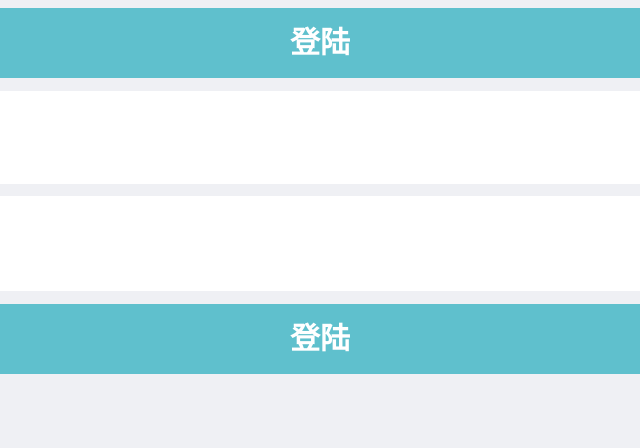
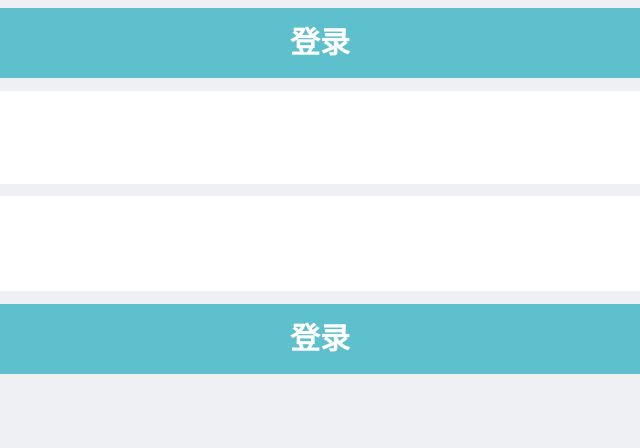
Before and after one commit to Xanadu-zs/Immortal, a plain HTML site: page Taxt4/entry page.html in a window 1280 px wide. Shown: the full height of the page, 320-960 px from the left. Drawn offline with Linux system fonts and the light colour scheme.

Commit message:
错别字

```diff
--- a/Taxt4/entry page.html
+++ b/Taxt4/entry page.html
@@ -16,7 +16,7 @@
         </div>
         <div class="middle">
             <a href="#">
-                <spen><strong>登陆</strong></spen>
+                <spen><strong>登录</strong></spen>
             </a>
         </div>
         <div class="right">
@@ -41,7 +41,7 @@
             </div>
 
             <footer>
-                <a href="#"><strong>登陆</strong></a>
+                <a href="#"><strong>登录</strong></a>
             </footer>
             <div class="forget">
                 <a href="#">忘记密码?</a>
```
Also changed, not shown: Taxt4/images/按时发达_01.png (deleted).
